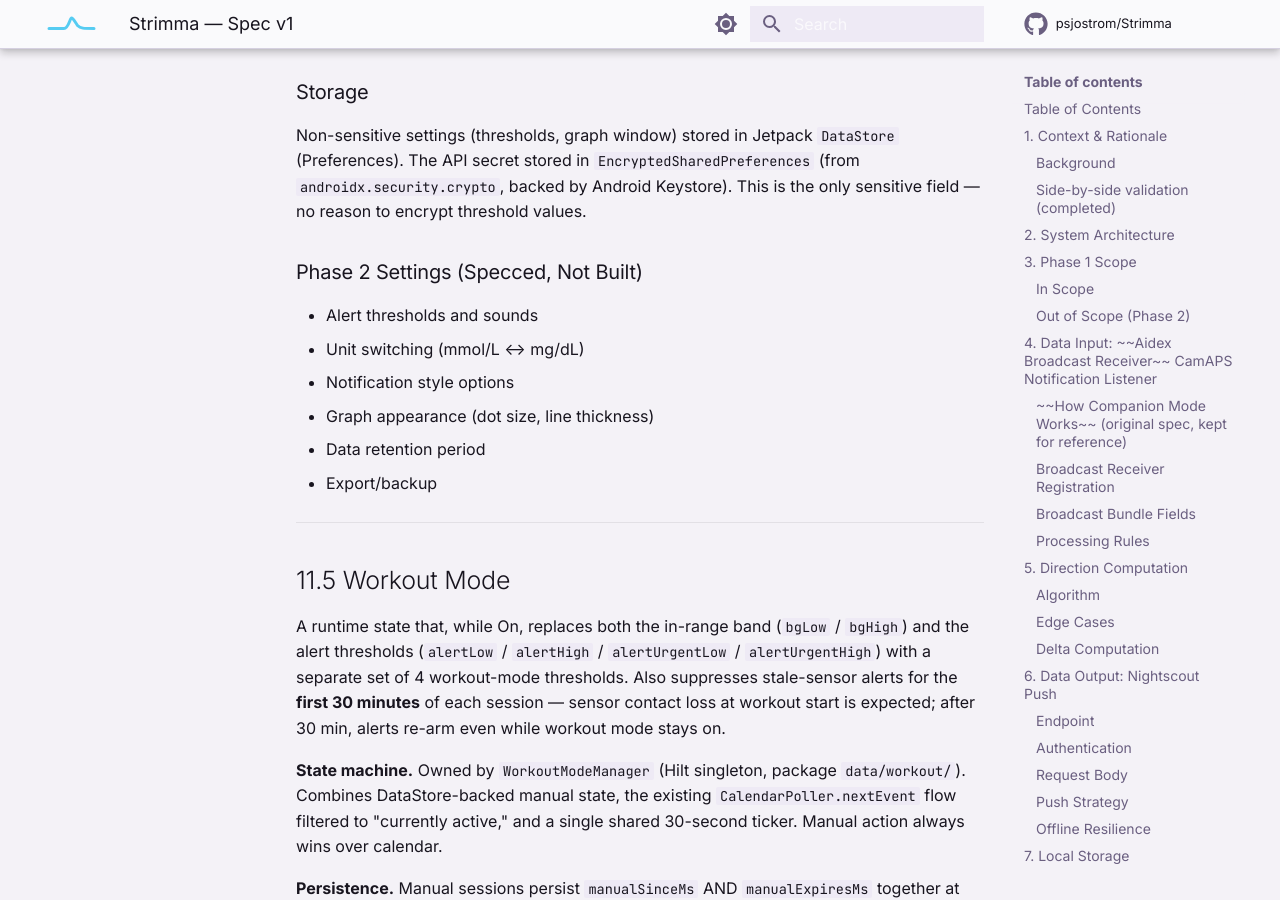
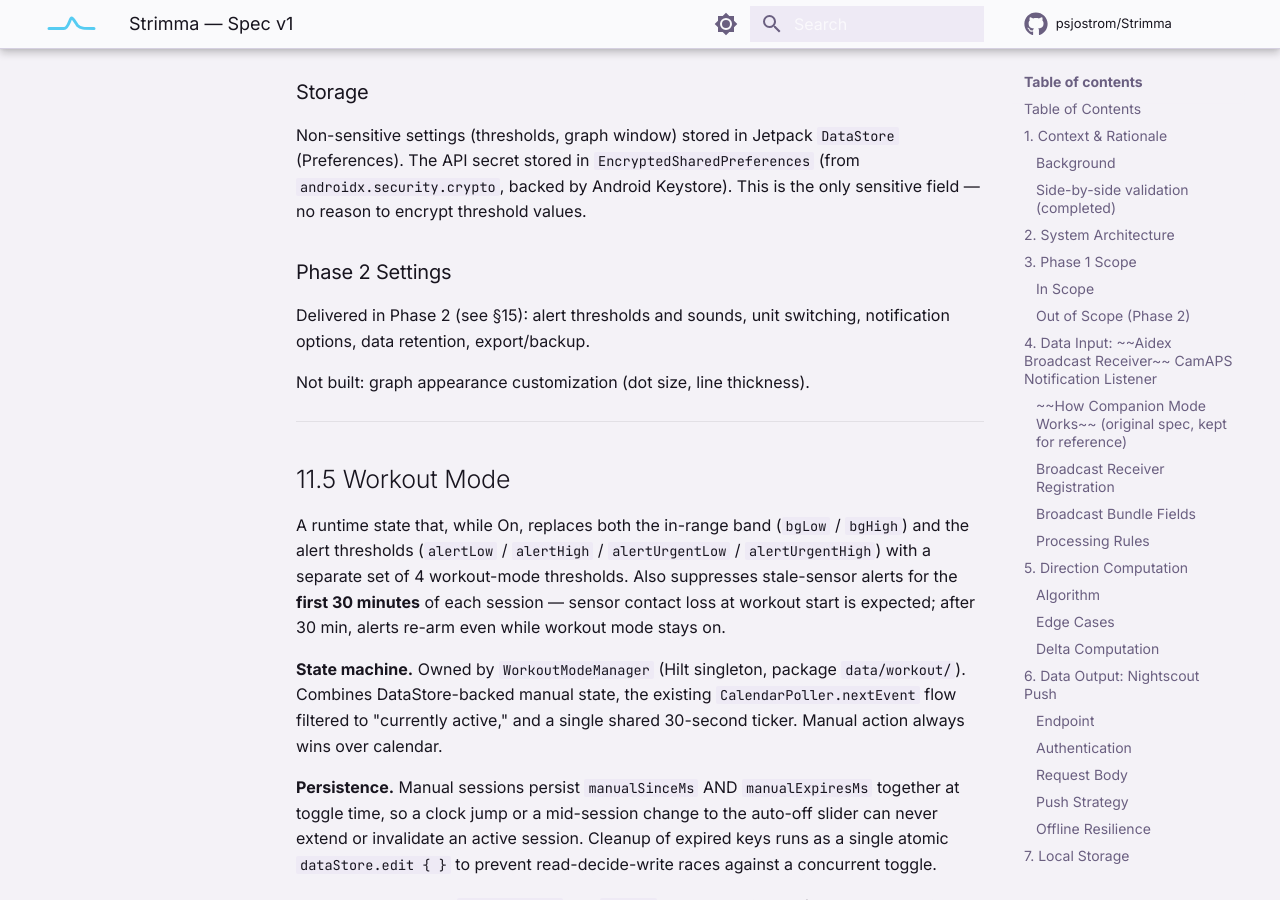
Before and after one commit to psjostrom/strimma, an MkDocs documentation site: the page built from docs/internal/spec.md, in a window 1280 px wide and 900 px high, scrolled down 15742 px. Built offline with MkDocs 1.6.1 and Material for MkDocs 9.7.7, drawn with Linux system fonts in a browser that asks for light colours; comment, search, counter and statistics services are not loaded.

Commit message:
docs: reconcile Phase 2 settings status in spec.md
Replace stale "Specced, Not Built" list with accurate delivered vs
not-built status verified against current Settings screens.

Co-authored-by: Cursor <cursoragent@cursor.com>

```diff
--- a/docs/internal/spec.md
+++ b/docs/internal/spec.md
@@ -519,14 +519,11 @@ Single-screen app in phase 1. Settings accessible via gear icon in toolbar. No d
 
 Non-sensitive settings (thresholds, graph window) stored in Jetpack `DataStore` (Preferences). The API secret stored in `EncryptedSharedPreferences` (from `androidx.security.crypto`, backed by Android Keystore). This is the only sensitive field — no reason to encrypt threshold values.
 
-### Phase 2 Settings (Specced, Not Built)
+### Phase 2 Settings
 
-- Alert thresholds and sounds
-- Unit switching (mmol/L ↔ mg/dL)
-- Notification style options
-- Graph appearance (dot size, line thickness)
-- Data retention period
-- Export/backup
+Delivered in Phase 2 (see §15): alert thresholds and sounds, unit switching, notification options, data retention, export/backup.
+
+Not built: graph appearance customization (dot size, line thickness).
 
 ---
 
```
